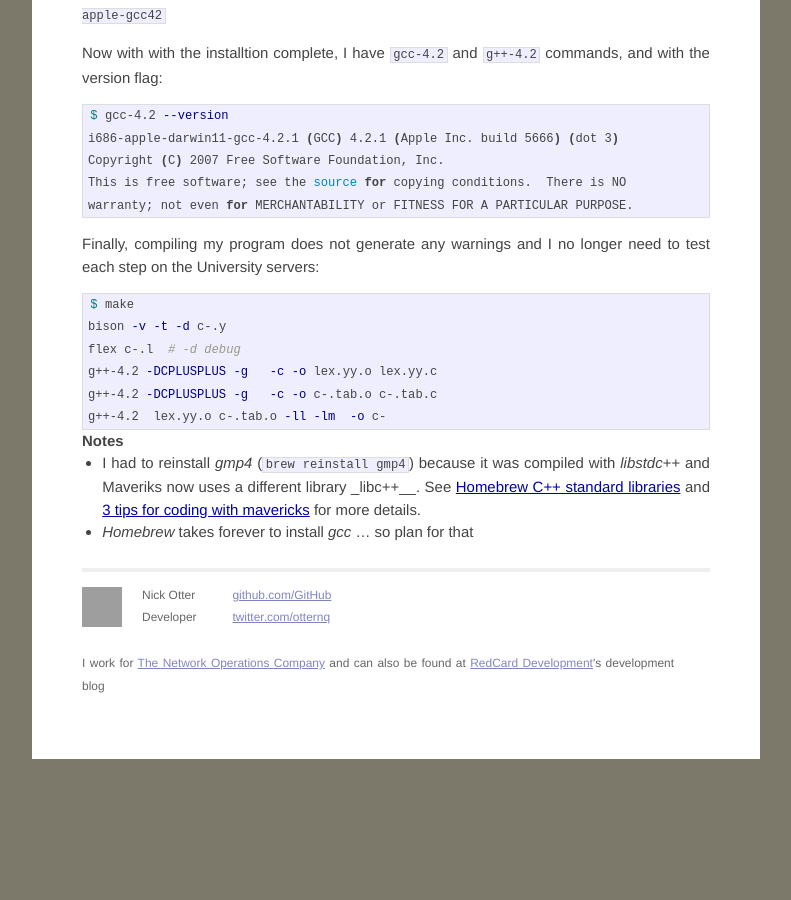
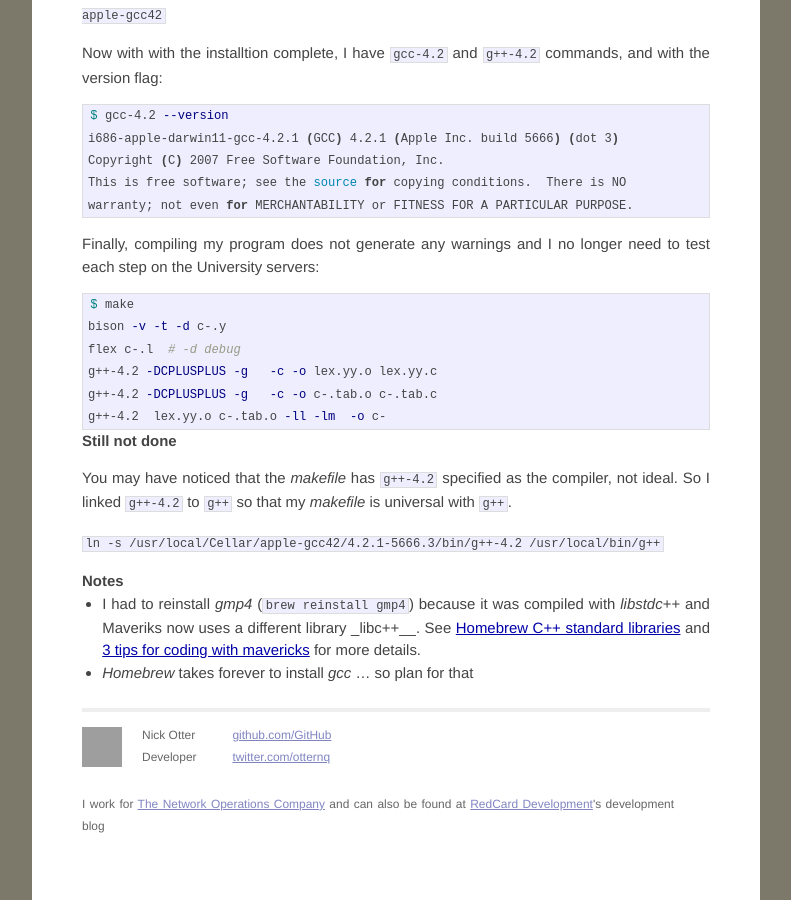
Before and after one commit to otternq/otternq.github.io, a Jekyll site: the page built from _posts/2013-10-31-c-compile-mac.markdown, in a window 1280 px wide and 900 px high, scrolled down 1718 px. Shown: the whole window, without its empty margins (244-1035 px from the left). Built offline with Jekyll 4.4.1, drawn with Linux system fonts in a browser that asks for light colours; Markdown is read by kramdown in place of the engine named in the settings; before the commit the page ends 2477 px from its top, so only the background shows below that; grey boxes are pictures that could not be loaded.

Commit message:
adding symlink to gcc post

```diff
--- a/_posts/2013-10-31-c-compile-mac.markdown
+++ b/_posts/2013-10-31-c-compile-mac.markdown
@@ -111,6 +111,13 @@ g++-4.2 -DCPLUSPLUS -g   -c -o c-.tab.o c-.tab.c
 g++-4.2  lex.yy.o c-.tab.o -ll -lm  -o c-
 {% endhighlight %}
 
+Still not done
+------
+
+You may have noticed that the _makefile_ has `g++-4.2` specified as the compiler, not ideal. So I linked `g++-4.2` to `g++` so that my _makefile_ is universal with `g++`.
+
+`ln -s /usr/local/Cellar/apple-gcc42/4.2.1-5666.3/bin/g++-4.2 /usr/local/bin/g++`
+
 Notes
 ------
 - I had to reinstall _gmp4_ (`brew reinstall gmp4`) because it was compiled with _libstdc++_ and Maveriks now uses a different library _libc++__. See [Homebrew C++ standard libraries](https://github.com/mxcl/homebrew/wiki/C++-Standard-Libraries) and [3 tips for coding with mavericks](http://blog.new-bamboo.co.uk/2013/10/24/3-quick-tips-for-coding-with-os-x-10-9-mavericks) for more details.
```
